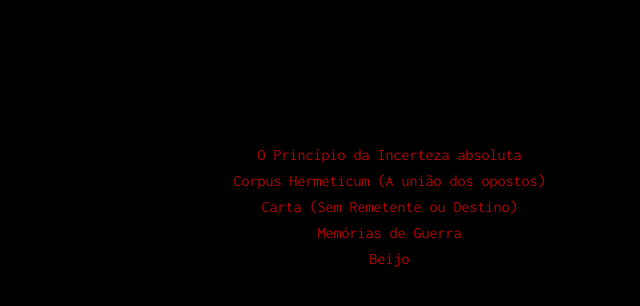
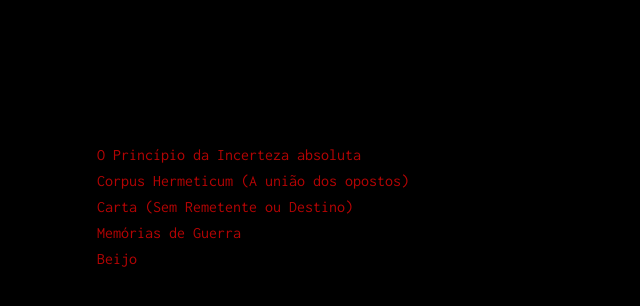
Before and after one commit to sorathpanzer/sorathpanzer.github.io, a Jekyll site: the page built from index.html, in a window 1280 px wide. Shown: the top 306 px of the page, without its empty margins (253-893 px from the left). Built offline with Jekyll 4.4.1, drawn with Linux system fonts in a browser that asks for light colours.

Commit message:
Update default.html

```diff
--- a/_layouts/default.html
+++ b/_layouts/default.html
@@ -22,8 +22,6 @@
     <link href='https://fonts.googleapis.com/css?family=Inconsolata:400,700' rel='stylesheet' type='text/css'>
     <link rel="stylesheet" type="text/css" href="/assets/css/main.css">
     <style>
-    div {text-align: center;}
-    title {text-align: center;}
 </style>
 
 </head>
```
